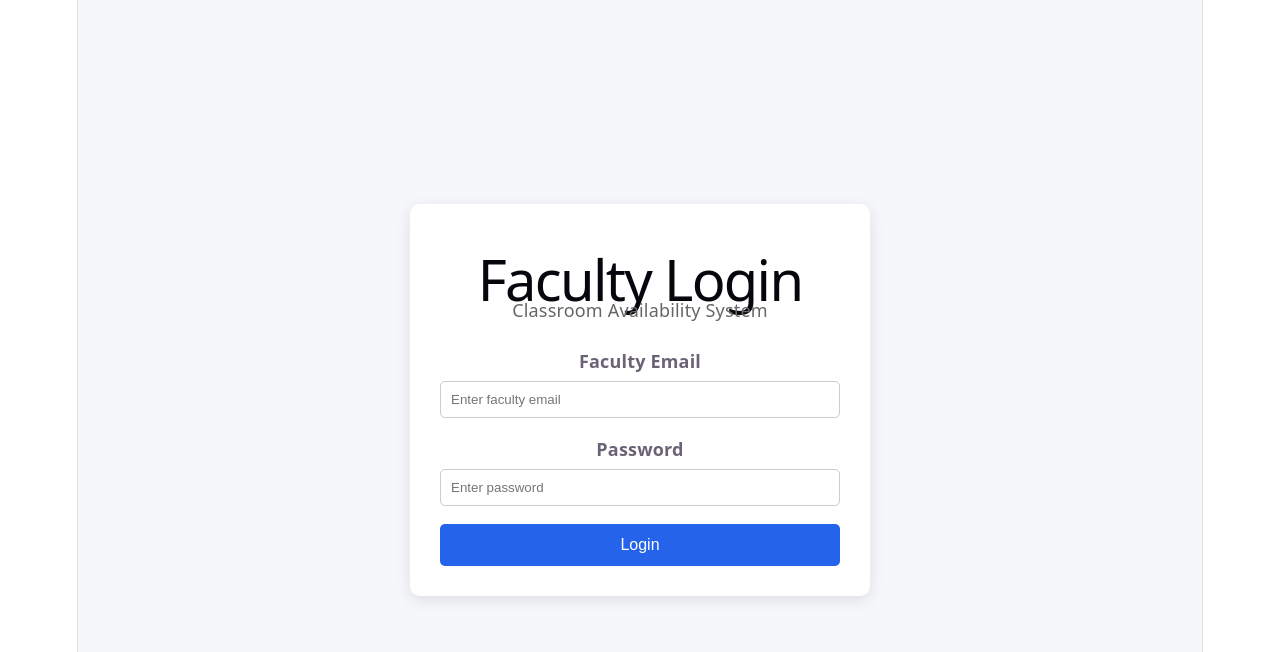
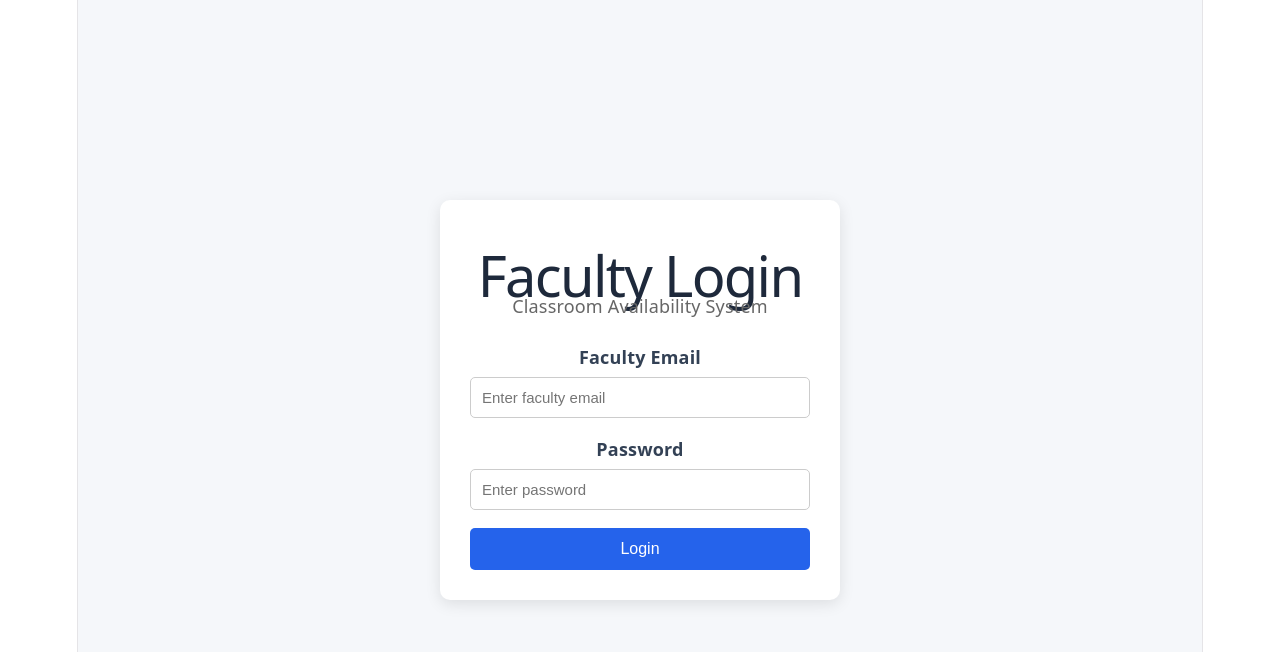
Before and after one commit to paillamindhya/ClassroomAvailabilitySystem, a React (Vite) app in the folder frontend_new/: page / in a window 1280 px wide. Both pictures are taken after a click on the button "Faculty". Shown: the top 652 px of the page. Built offline with nearby package versions, Linux system fonts and the light colour scheme.

Commit message:
Fix faculty login and backend configuration

```diff
--- a/frontend_new/src/FacultyLogin.jsx
+++ b/frontend_new/src/FacultyLogin.jsx
@@ -1,3 +1,4 @@
+
 import { useState } from "react";
 
 function FacultyLogin({ onLogin }) {
@@ -6,10 +7,11 @@ function FacultyLogin({ onLogin }) {
     const [error, setError] = useState("");
     const [loading, setLoading] = useState(false);
 
-    const handleLogin = async () => {
+    const handleLogin = async (e) => {
+        e.preventDefault();
         setError("");
 
-        if (!email || !password) {
+        if (!email.trim() || !password) {
             setError("Please enter email and password.");
             return;
         }
@@ -25,24 +27,28 @@ function FacultyLogin({ onLogin }) {
                         "Content-Type": "application/json"
                     },
                     body: JSON.stringify({
-                        email: email,
+                        email: email.trim(),
                         password: password
                     })
                 }
             );
 
-            const data = await response.json();
+            const data = await response.json().catch(() => ({}));
 
             if (response.ok) {
                 onLogin(data);
             } else {
                 setError(
-                    data.message || "Invalid faculty email or password."
+                    data.message ||
+                    data.error ||
+                    "Invalid faculty email or password."
                 );
             }
-        } catch (error) {
-            console.error("Faculty login error:", error);
-            setError("Unable to connect to Java backend.");
+        } catch (err) {
+            console.error("Faculty login error:", err);
+            setError(
+                "Unable to connect to the backend. Please try again."
+            );
         } finally {
             setLoading(false);
         }
@@ -50,7 +56,7 @@ function FacultyLogin({ onLogin }) {
 
     return (
         <div style={styles.page}>
-            <div style={styles.loginBox}>
+            <form style={styles.loginBox} onSubmit={handleLogin}>
                 <h1 style={styles.title}>Faculty Login</h1>
 
                 <p style={styles.subtitle}>
@@ -58,39 +64,56 @@ function FacultyLogin({ onLogin }) {
                 </p>
 
                 <div style={styles.inputGroup}>
-                    <label style={styles.label}>Faculty Email</label>
+                    <label htmlFor="faculty-email" style={styles.label}>
+                        Faculty Email
+                    </label>
+
                     <input
+                        id="faculty-email"
                         type="email"
                         placeholder="Enter faculty email"
                         value={email}
                         onChange={(e) => setEmail(e.target.value)}
                         style={styles.input}
+                        autoComplete="username"
+                        required
                     />
                 </div>
 
                 <div style={styles.inputGroup}>
-                    <label style={styles.label}>Password</label>
+                    <label htmlFor="faculty-password" style={styles.label}>
+                        Password
+                    </label>
+
                     <input
+                        id="faculty-password"
                         type="password"
                         placeholder="Enter password"
                         value={password}
                         onChange={(e) => setPassword(e.target.value)}
                         style={styles.input}
+                        autoComplete="current-password"
+                        required
                     />
                 </div>
 
                 {error && (
-                    <p style={styles.error}>{error}</p>
+                    <p role="alert" style={styles.error}>
+                        {error}
+                    </p>
                 )}
 
                 <button
-                    onClick={handleLogin}
-                    style={styles.button}
+                    type="submit"
+                    style={{
+                        ...styles.button,
+                        ...(loading ? styles.disabledButton : {})
+                    }}
                     disabled={loading}
                 >
                     {loading ? "Logging in..." : "Login"}
                 </button>
-            </div>
+            </form>
         </div>
     );
 }
@@ -101,44 +124,59 @@ const styles = {
         display: "flex",
         justifyContent: "center",
         alignItems: "center",
+        padding: "20px",
+        boxSizing: "border-box",
         background: "#f5f7fa"
     },
+
     loginBox: {
         width: "400px",
-        maxWidth: "90%",
+        maxWidth: "100%",
         padding: "30px",
+        boxSizing: "border-box",
         background: "white",
         borderRadius: "10px",
         boxShadow: "0 4px 15px rgba(0,0,0,0.1)"
     },
+
     title: {
         textAlign: "center",
-        marginBottom: "5px"
+        marginBottom: "5px",
+        color: "#1e293b"
     },
+
     subtitle: {
         textAlign: "center",
         color: "#666",
         marginBottom: "25px"
     },
+
     inputGroup: {
         marginBottom: "18px"
     },
+
     label: {
         display: "block",
         marginBottom: "7px",
-        fontWeight: "bold"
+        fontWeight: "bold",
+        color: "#334155"
     },
+
     input: {
         width: "100%",
-        padding: "10px",
+        padding: "11px",
         border: "1px solid #ccc",
         borderRadius: "5px",
-        boxSizing: "border-box"
+        boxSizing: "border-box",
+        fontSize: "15px"
     },
+
     error: {
-        color: "red",
-        textAlign: "center"
+        color: "#dc2626",
+        textAlign: "center",
+        fontSize: "14px"
     },
+
     button: {
         width: "100%",
         padding: "12px",
@@ -148,6 +186,11 @@ const styles = {
         borderRadius: "5px",
         cursor: "pointer",
         fontSize: "16px"
+    },
+
+    disabledButton: {
+        opacity: 0.7,
+        cursor: "not-allowed"
     }
 };
 
```
Also changed, not shown: 2 other files (tests, documents, lock files or other folders).
